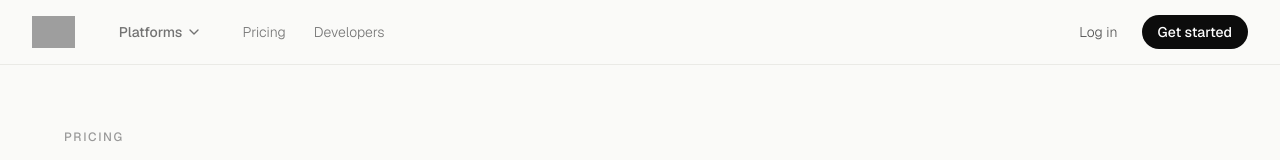
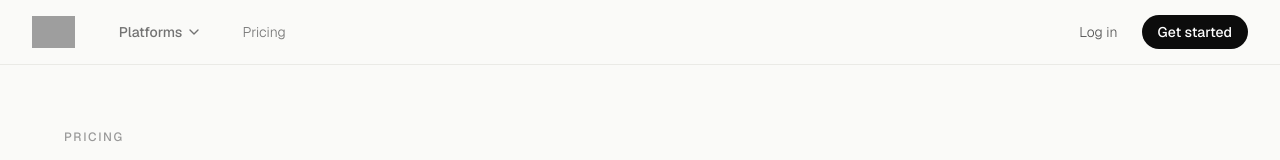
Before and after one commit to omniasky/paymonei-website, a Next.js app: page /pricing in a window 1280 px wide. Shown: the top 160 px of the page. Built offline with nearby package versions, Linux system fonts and the light colour scheme; grey boxes are pictures that could not be loaded.

Commit message:
remove developer from top navbar

```diff
--- a/src/components/organisms/Navbar/Navbar.tsx
+++ b/src/components/organisms/Navbar/Navbar.tsx
@@ -60,7 +60,7 @@ export function Navbar({
   navLinks = [
     // { href: "#solutions", label: "Solutions" },
     { href: "/pricing", label: "Pricing" },
-    { href: "#developers", label: "Developers" },
+    // { href: "#developers", label: "Developers" },
     // { href: "#resources", label: "Resources" },
   ],
 }: NavbarProps) {
```
